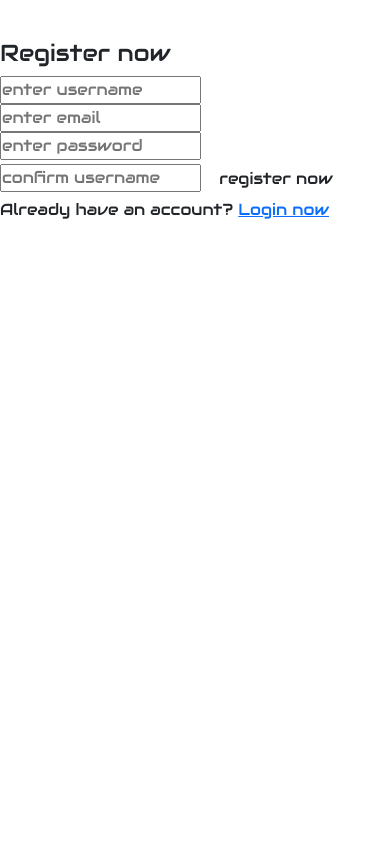
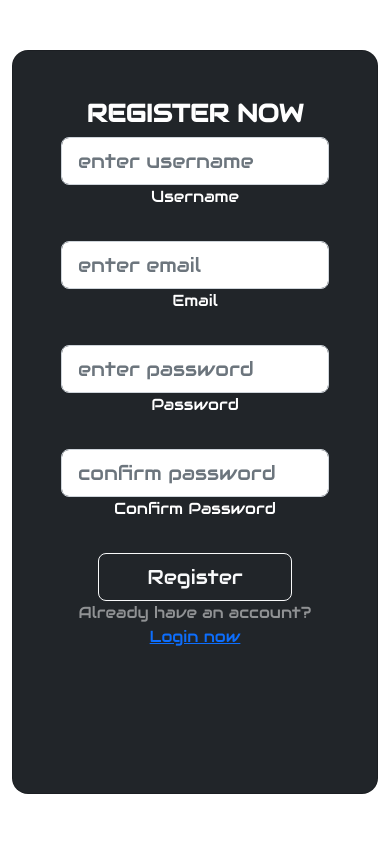
Before and after one commit to xxxBrandonxxx/online_store_2, a PHP site: page / in a window 390 px wide. Run offline with PHP 8.4, Linux system fonts and the light colour scheme.

Commit message:
form update
Form working with database and error messages displaying properly

```diff
--- a/config.php
+++ b/config.php
@@ -0,0 +1,8 @@
+<?php
+
+
+$conn = mysqli_connect('localhost' , 'root', 'root', 'apex_db') or die ('connection failed');
+
+        // $connect = new mysqli($serverhost, $username, $password, $dbname);
+
+?>
--- a/index.php
+++ b/index.php
@@ -1,5 +1,36 @@
+<?php
+
+ini_set('display_errors', 1);
+ini_set('display_startup_errors', 1);
+error_reporting(E_ALL);
+
+include 'config.php';
+
+if(isset($_POST['submit'])){
+
+    $name = mysqli_real_escape_string($conn, $_POST['name']);
+    $email = mysqli_real_escape_string($conn, $_POST['email']);
+    $pass = mysqli_real_escape_string($conn, md5($_POST['password']));
+    $cpass = mysqli_real_escape_string($conn, md5($_POST['password']));
+
+    $select = mysqli_query($conn, "SELECT * FROM `user_form` WHERE email = '$email' AND password = '$pass'") or die('query failed');
+
+    if(mysqli_num_rows($select) > 0){
+        $message[] = 'user already exist!';
+    }else{
+        mysqli_query($conn, "INSERT INTO `user_form`(name, email, password) VALUES('$name','$email','$pass')") or die('query failed');
+        $message[] = 'registered successfully!';
+    }
+}
+
+
+?>
+
+
+
 <!DOCTYPE html>
 <html lang="en">
+
 <head>
 
     <meta charset="UTF-8">
@@ -15,17 +46,53 @@
     <title>Apex SkateShop</title>
 
 </head>
+
 <body>
-    <div class="form-container"></div>
 
-      <form action='' method="post">
-        <h3>Register now</h3>
-        <input type="text" name="name" required placeholder="enter username" class="box">
-        <input type="email" name="email" required placeholder="enter email" class="box">
-        <input type="password" name="name" required placeholder="enter password" class="box">
-        <input type="cpassword" name="name" required placeholder="confirm username" class="box">
-        <input type="submit" name="submit" class="btn" value="register now">
-        <p>Already have an account? <a href="login.php">Login now</a></p>
-      </form>
+  <?php
+    if(isset($message)){
+        foreach($message as $message){
+            echo '<div class="message" onclick="this.remove();">' .$message.'</div>';
+        }
+    }
+  ?>
+
+    <div class="vh-100 gradient-custom ">
+        <div class="container py-5 h-100">
+            <div class="row d-flex justify-content-center align-items-center h-100">
+                <div class="col-12 col-md-8 col-lg-6 col-xl-5">
+                    <div class="card bg-dark text-white" style="border-radius: 1rem;">
+                        <div class="card-body p-5 text-center">
+                            <div class="mb-md-5 mt-md-4 pb-5">
+                                <h2 class="fw-bold mb-2 text-uppercase">Register now</h2>
+                                <form action='' method="post">
+                                    <div class="form-outline form-white mb-4">
+                                        <input type="text" id="typeTextX" class="form-control form-control-lg" name="name" required placeholder="enter username">
+                                        <label class="form-label" for="InputText">Username</label>
+                                    </div>
+                                    <div class="form-outline form-white mb-4">
+                                        <input type="email" id="typeEmailX" class="form-control form-control-lg" name="email" required placeholder="enter email">
+                                        <label class="form-label" for="InputText">Email</label>
+                                    </div>
+                                    <div class="form-outline form-white mb-4">
+                                        <input type="password" id="typePasswordX" class="form-control form-control-lg" name="password" required placeholder="enter password" />
+                                        <label class="form-label" for="typePasswordX">Password</label>
+                                    </div>
+                                    <div class="form-outline form-white mb-4">
+                                        <input type="password" id="typePasswordX" class="form-control form-control-lg" name="cpassword" required placeholder="confirm password" />
+                                        <label class="form-label" for="typePasswordX">Confirm Password</label>
+                                    </div>
+                                    <div>
+                                        <button class="btn btn-outline-light btn-lg px-5" value="register now" type="submit" name="submit">Register</button>
+                                    </div>
+                                </form>
+                                <p class="text-white-50 mb-5">Already have an account? <a href="login.php">Login now</a></p>
+                            </div>
+                        </div>
+                    </div>
+                </div>
+            </div>
+        </div>
 </body>
+
 </html>
--- a/src/styles.css
+++ b/src/styles.css
@@ -4,34 +4,12 @@
     font-family: "Audiowide", sans-serif;
 }
 
-.form-container {
-    display: flex;
-    align-items: center;
-    justify-content: center;
-    padding: 20px;
+.message {
+    position: sticky;
+    top: 0;left: 0; right: 0;
+    padding: 15px 10px;
+    background-color: azure;
+    text-align: center;
+    z-index: 1000;
+    box-shadow: var(--box-shadow);
 }
-
-.form-container form {
-    width: 500px;
-    border-radius: 5px;
-    border: var(--border);
-    padding: 20px;
-    text-align: center;
-    background-color: var(--white);
-}
-
-.form-container form h3 {
-    font-size: 30px;
-    margin-bottom: 10px;
-    text-transform: uppercase;
-    color: var(--black);
-}
-
-.form-container form .box {
-    width: 100%;
-    border-radius: 5px;
-    border:var(--border);
-    padding: 12px 14px;
-    font-size: 18px;
-    margin: 10px 0;
-}
```
Also changed, not shown: register.php (+69 -0 lines).
